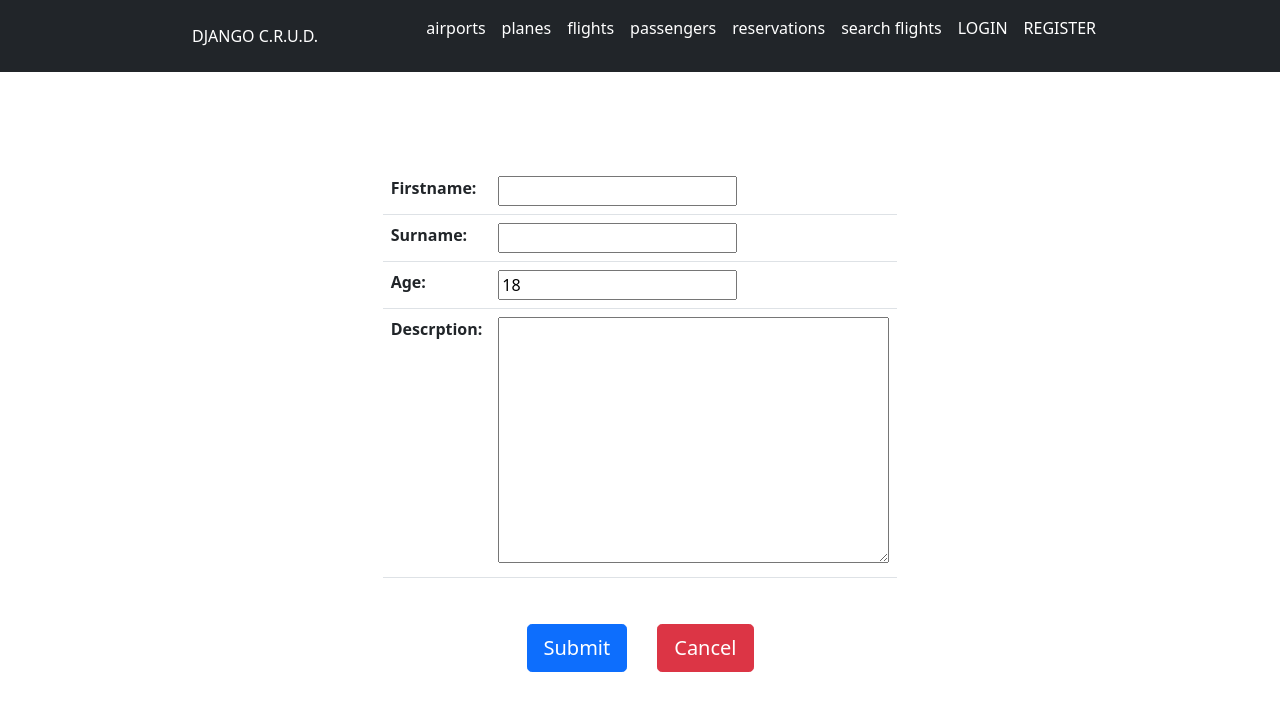
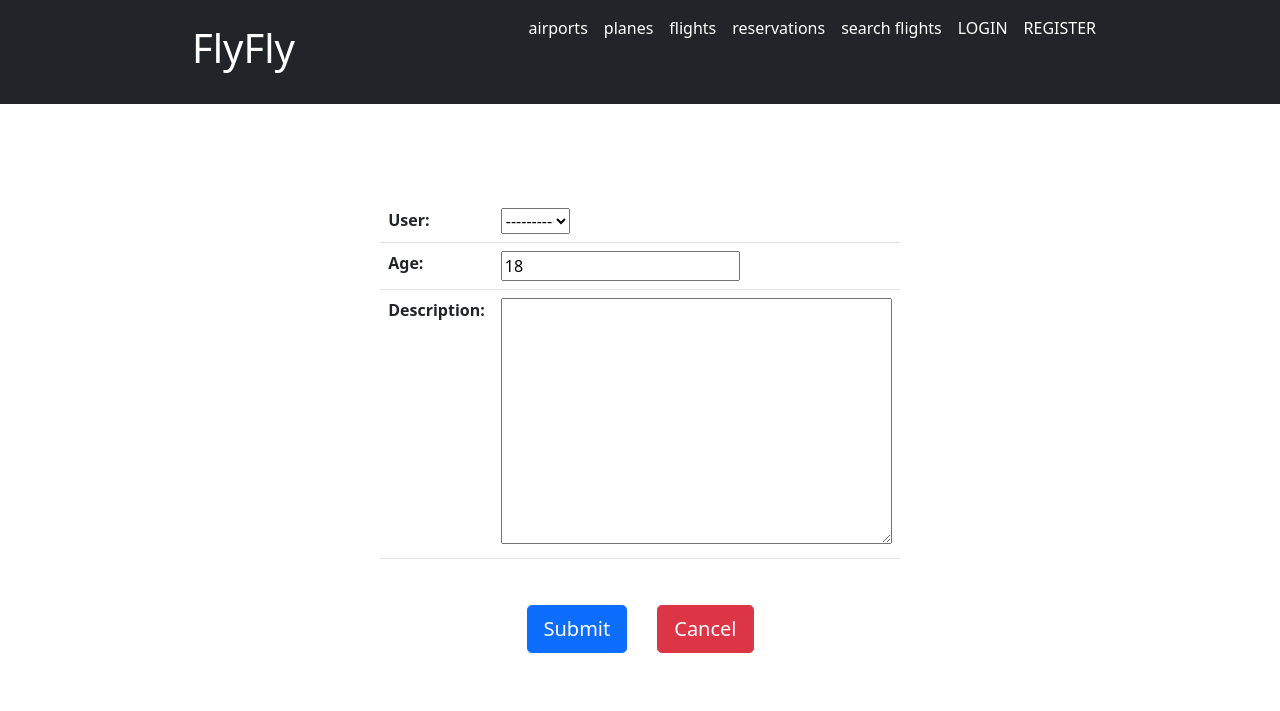
Before and after one commit to Piotreqsl/BD2Project, a Django app: page /passenger/create in a window 1280 px wide. Shown: the top 711 px of the page. Run offline with Django 4.2, Linux system fonts and the light colour scheme; some libraries are stand-ins or nearby versions.

Commit message:
user auth + passengers change to profile

```diff
--- a/BD2_Project/Airplanes/admin.py
+++ b/BD2_Project/Airplanes/admin.py
@@ -1,10 +1,10 @@
 from django.contrib import admin
-from .models import Airport, Flight, Passenger, Plane, Reservation, Worker
+from .models import Airport, Flight, Profile, Plane, Reservation, Worker
 
 # Register your models here.
 admin.site.register(Airport)
 admin.site.register(Flight)
-admin.site.register(Passenger)
+admin.site.register(Profile)
 admin.site.register(Plane)
 admin.site.register(Reservation)
 admin.site.register(Worker)
--- a/BD2_Project/Airplanes/models.py
+++ b/BD2_Project/Airplanes/models.py
@@ -1,5 +1,8 @@
 from django.db import models
 from django.core.validators import MinValueValidator, MaxValueValidator
+from django.contrib.auth.models import User
+from django.db.models.signals import post_save
+from django.dispatch import receiver
 
 # Create your models here.
 
@@ -8,13 +11,6 @@
 person_name_length = 50
 plane_name_length = 50
 
-
-# class TestModel(models.Model):
-#     name = models.CharField(max_length=200)
-#     description = models.TextField()
-
-#     def __str__(self):
-#         return self.name
 
 class Plane(models.Model):
     name = models.CharField(max_length=plane_name_length)
@@ -67,21 +63,27 @@
         return list
 
 
-class Passenger(models.Model):
-    firstname = models.CharField(max_length=person_name_length)
-    surname = models.CharField(max_length=person_name_length)
+class Profile(models.Model):
+    user = models.OneToOneField(User, null=True, on_delete=models.CASCADE)
     age = models.IntegerField(default=18, validators=[MinValueValidator(12), MaxValueValidator(200)])
-    descrption = models.TextField()
+    description = models.TextField()
 
     def __str__(self):
-        return self.firstname + " " + self.surname
+        return str(self.user)
 
     def get_fields(self):
         return [(field.name, field.value_to_string(self)) for field in self._meta.fields]
 
+@receiver(post_save, sender=User)
+def create_user_passenger_profile(sender, instance, created, **kwargs):
+    if created:
+        Profile.objects.create(user=instance)
+@receiver(post_save, sender=User)
+def save_user_passenger_profile(sender, instance, created, **kwargs):
+    instance.profile.save()
 
 class Reservation(models.Model):
-    person = models.ForeignKey(Passenger, on_delete=models.CASCADE)
+    person = models.ForeignKey(Profile, on_delete=models.CASCADE)
     flight = models.ForeignKey(Flight, on_delete=models.CASCADE)
     paid = models.BooleanField()
 
--- a/BD2_Project/Airplanes/templates/Airplanes/passenger_list.html
+++ b/BD2_Project/Airplanes/templates/Airplanes/profile_list.html
@@ -3,12 +3,12 @@
 <div style="margin-top: 30px;" class="container">
   <h1 class="mb-5">Passengers</h1>
 
-  {% for pass in passenger_list %}
+  {% for pass in profile_list %}
     <div class="card mb-3">
       <div class="card-body d-flex align-items-center justify-content-between">
         <h5 class="card-title mb-0">
           <a href="{% url 'airplanes:passenger_detail' pass.id %}">
-            {{ pass.firstname }} {{ pass.surname }}
+            {{ pass.user.first_name }} {{ pass.user.last_name }}
           </a>
         </h5>
         <div>
--- a/BD2_Project/Airplanes/urls.py
+++ b/BD2_Project/Airplanes/urls.py
@@ -35,7 +35,7 @@
     path("reservation/create", views.ReservationCreateView.as_view(), name="reservation_create"),
     path("reservation/<int:pk>/update", views.ReservationUpdateView.as_view(), name="reservation_update"),
     path("reservation/<int:pk>/delete", views.ReservationDeleteView.as_view(), name="reservation_delete"),
-
+    path("logout/", views.logout_user, name="logout"),
     path("login/", views.login_user, name="login"),
     path("register/", views.register_user, name="register"),
     path("search/", views.flight_search_view, name="search"),
--- a/BD2_Project/Airplanes/views.py
+++ b/BD2_Project/Airplanes/views.py
@@ -1,4 +1,4 @@
-from django.contrib.auth import authenticate, login
+from django.contrib.auth import authenticate, login, logout
 from django.shortcuts import render, redirect
 from django.views import View
 from django.views.generic.list import ListView
@@ -7,7 +7,7 @@
 from django.urls import reverse_lazy
 
 from .forms import CreateLoginForm, RegisterUserForm
-from .models import Airport, Plane, Flight, Passenger, Reservation
+from .models import Airport, Plane, Flight, Profile, Reservation
 
 
 # Create your views here.
@@ -25,7 +25,7 @@
             user = authenticate(request, username=username, password=password)
             if user is not None:
                 login(request, user)
-                return redirect('airplanes:login')
+                return redirect('airplanes:flight')
 
             # nie udało się
             info = "The logging in was unsuccessful"
@@ -34,6 +34,9 @@
         form = CreateLoginForm()
         return render(request, 'login.html', {"form": form})
 
+def logout_user(request):
+    logout(request)
+    return redirect('airplanes:home')
 
 def register_user(request):
     if request.method == "POST":
@@ -196,7 +199,7 @@
 #############################
 
 class PassengerBaseView(View):
-    model = Passenger
+    model = Profile
     fields = '__all__'
     success_url = reverse_lazy('airplanes:all_passengers')
 
--- a/BD2_Project/templates/base.html
+++ b/BD2_Project/templates/base.html
@@ -37,7 +37,7 @@
         >
           <span class="navbar-text text-white"
             ><a class="nav-link active" href="{% url 'airplanes:home' %}"
-              >DJANGO C.R.U.D.</a
+              ><h1>FlyFly</h1></a
             ></span
           >
           <ul class="navbar-nav mr-auto">
@@ -62,7 +62,7 @@
                 >flights</a
               >
             </li>
-
+            {% if user.is_superuser %}
             <li class="nav-item active">
               <a
                 class="nav-link active"
@@ -70,6 +70,7 @@
                 >passengers</a
               >
             </li>
+            {% endif %}
 
             <li class="nav-item active">
               <a
@@ -84,7 +85,10 @@
                 >search flights</a
               >
             </li>
-
+            {% if user.is_authenticated %}
+            <li class="nav-item active">
+              <a class="nav-link active" href="{% url 'airplanes:logout'%}">LOGOUT</a>
+            {% else %}
             <li class="nav-item active">
               <a class="nav-link active" href="{% url 'airplanes:login' %}"
                 >LOGIN</a
@@ -96,7 +100,7 @@
                 >REGISTER</a
               >
             </li>
-
+            {% endif %}
             <!--
 
 
```
Also changed, not shown: BD2_Project/Airplanes/templates/Airplanes/profile_detail.html (renamed from BD2_Project/Airplanes/templates/Airplanes/passenger_detail.html, +9 -1 lines), BD2_Project/Airplanes/migrations/0002_auto_20230620_1706.py (added), BD2_Project/Airplanes/migrations/0003_rename_passenger_profile.py (added), BD2_Project/Airplanes/templates/Airplanes/profile_confirm_delete.html (renamed from BD2_Project/Airplanes/templates/Airplanes/passenger_confirm_delete.html), BD2_Project/Airplanes/templates/Airplanes/profile_form.html (renamed from BD2_Project/Airplanes/templates/Airplanes/passenger_form.html).
